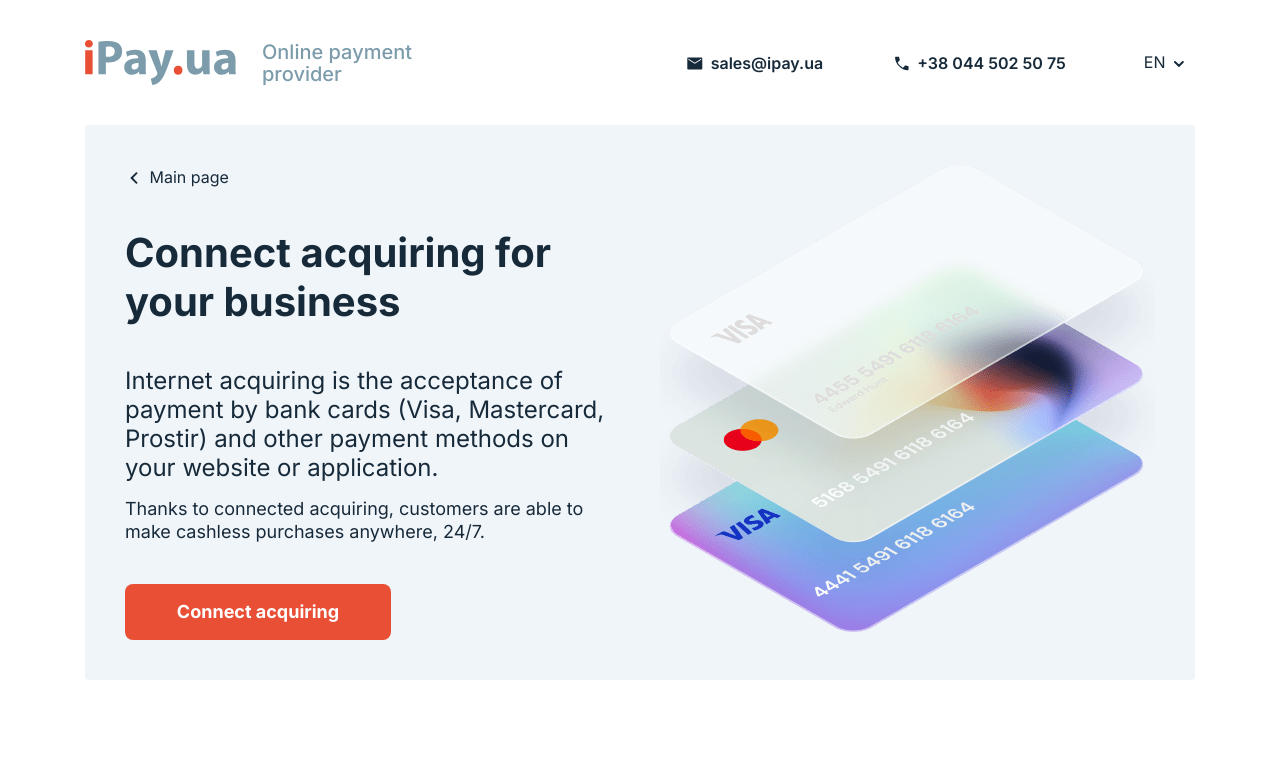
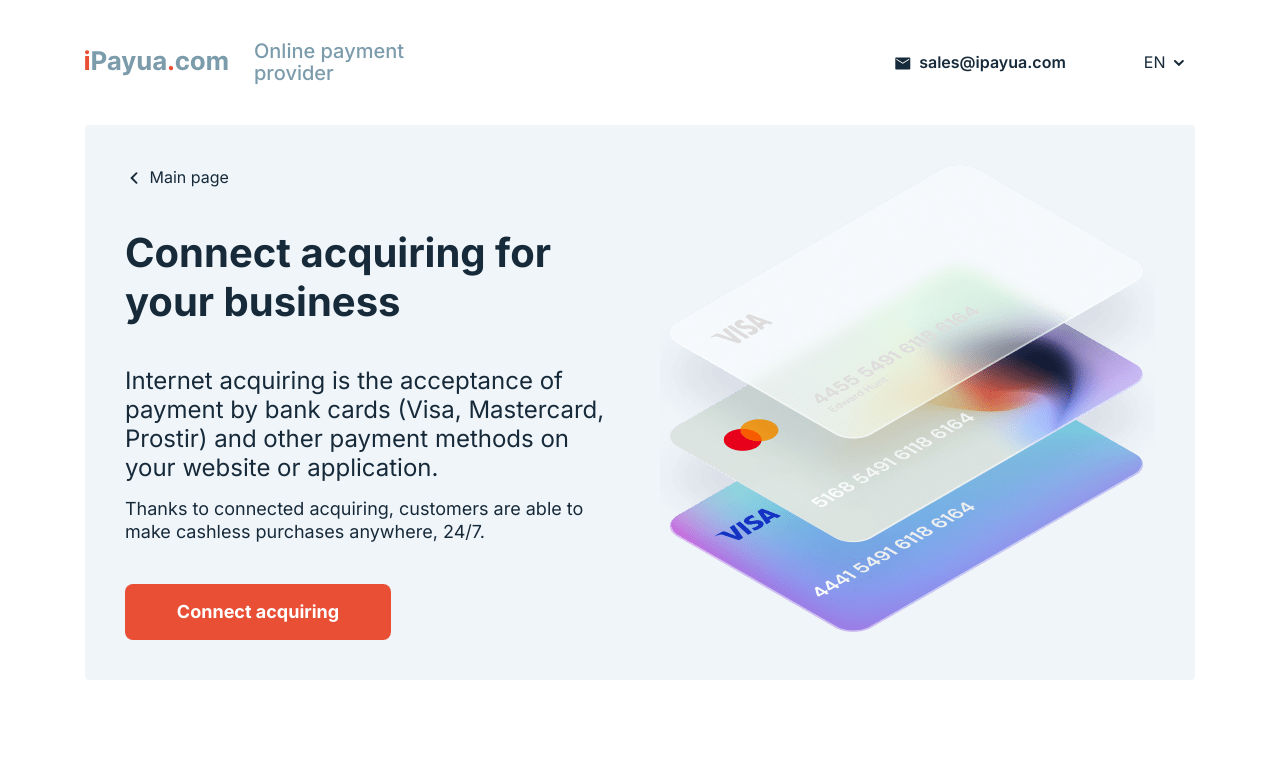
Before and after one commit to svirom/ipay-b2b-landing, a plain HTML site: page www/acquiring.html in a window 1280 px wide. Shown: the top 777 px of the page. Drawn offline with nearby package versions, Linux system fonts and the light colour scheme.

Commit message:
logo fixes

```diff
--- a/www/acquiring.html
+++ b/www/acquiring.html
@@ -26,7 +26,7 @@
             <div class="header-nav">
               <div class="header-logo">
                 <a href="#">
-                  <img src="img/ipay-dark.svg" alt="iPay">
+                  <img src="img/ipayuacom-dark.svg" alt="iPay">
                 </a>
                 <span class="header-logo__text">
                   <span>Online payment</span>
@@ -36,21 +36,21 @@
               <nav class="header-list">
                 <ul>
                   <li>
-                    <a href="mailto:sales@ipay.ua" class="header-list__link">
+                    <a href="mailto:sales@ipayua.com" class="header-list__link">
                       <svg width="16" height="13" viewBox="0 0 16 13" fill="" xmlns="http://www.w3.org/2000/svg">
                         <path d="M1.42126 12.5C1.12126 12.5 0.858765 12.3875 0.633765 12.1625C0.408765 11.9375 0.296265 11.675 0.296265 11.375V1.625C0.296265 1.325 0.408765 1.0625 0.633765 0.8375C0.858765 0.6125 1.12126 0.5 1.42126 0.5H14.1713C14.4713 0.5 14.7338 0.6125 14.9588 0.8375C15.1838 1.0625 15.2963 1.325 15.2963 1.625V11.375C15.2963 11.675 15.1838 11.9375 14.9588 12.1625C14.7338 12.3875 14.4713 12.5 14.1713 12.5H1.42126ZM7.79626 6.8375L14.1713 2.65625V1.625L7.79626 5.7125L1.42126 1.625V2.65625L7.79626 6.8375Z" fill=""/>
                       </svg>
-                      <span>sales@ipay.ua</span>
+                      <span>sales@ipayua.com</span>
                     </a>
                   </li>
-                  <li>
+                  <!-- <li>
                     <a href="tel:380445025075" class="header-list__link">
                       <svg width="14" height="15" viewBox="0 0 14 15" fill="" xmlns="http://www.w3.org/2000/svg">
                         <path d="M12.7025 14.25C11.1775 14.25 9.66189 13.875 8.15564 13.125C6.64939 12.375 5.29626 11.4 4.09626 10.2C2.89626 9 1.92126 7.64687 1.17126 6.14062C0.421265 4.63437 0.0462646 3.11875 0.0462646 1.59375C0.0462646 1.35625 0.127515 1.15625 0.290015 0.99375C0.452515 0.83125 0.652515 0.75 0.890015 0.75H3.51501C3.69001 0.75 3.84314 0.809375 3.97439 0.928125C4.10564 1.04687 4.19001 1.20625 4.22751 1.40625L4.73376 3.76875C4.75876 3.94375 4.75564 4.10312 4.72439 4.24687C4.69314 4.39062 4.62751 4.5125 4.52751 4.6125L2.65251 6.50625C3.35251 7.66875 4.13689 8.68125 5.00564 9.54375C5.87439 10.4062 6.85876 11.1375 7.95877 11.7375L9.74002 9.9C9.86502 9.7625 10.0088 9.66562 10.1713 9.60938C10.3338 9.55313 10.4963 9.54375 10.6588 9.58125L12.89 10.0688C13.0775 10.1062 13.2338 10.2 13.3588 10.35C13.4838 10.5 13.5463 10.675 13.5463 10.875V13.4062C13.5463 13.6438 13.465 13.8437 13.3025 14.0062C13.14 14.1687 12.94 14.25 12.7025 14.25Z" fill=""/>
                       </svg>
                       <span>+38 044 502 50 75</span>
                     </a>
-                  </li>
+                  </li> -->
                 </ul>
               </nav>
               <div class="header-lang dropdown">
@@ -393,7 +393,7 @@
                 <div class="col-auto">
                   <div class="footer-logo">
                     <a href="#">
-                      <img src="img/ipay-dark.svg" alt="iPay">
+                      <img src="img/ipayuacom-dark.svg" alt="iPay">
                     </a>
                     <span class="footer-logo__text">
                       <span>Online payment</span>
@@ -404,20 +404,20 @@
                 <div class="col-md-auto">
                   <div class="footer-list">
                     <ul>
-                      <li>
+                      <!-- <li>
                         <a href="tel:380445025075" class="footer-list__link">
                           <svg width="14" height="15" viewBox="0 0 14 15" fill="none" xmlns="http://www.w3.org/2000/svg">
                             <path d="M12.7025 14.25C11.1775 14.25 9.66189 13.875 8.15564 13.125C6.64939 12.375 5.29626 11.4 4.09626 10.2C2.89626 9 1.92126 7.64687 1.17126 6.14062C0.421265 4.63437 0.0462646 3.11875 0.0462646 1.59375C0.0462646 1.35625 0.127515 1.15625 0.290015 0.99375C0.452515 0.83125 0.652515 0.75 0.890015 0.75H3.51501C3.69001 0.75 3.84314 0.809375 3.97439 0.928125C4.10564 1.04687 4.19001 1.20625 4.22751 1.40625L4.73376 3.76875C4.75876 3.94375 4.75564 4.10312 4.72439 4.24687C4.69314 4.39062 4.62751 4.5125 4.52751 4.6125L2.65251 6.50625C3.35251 7.66875 4.13689 8.68125 5.00564 9.54375C5.87439 10.4062 6.85876 11.1375 7.95877 11.7375L9.74002 9.9C9.86502 9.7625 10.0088 9.66562 10.1713 9.60938C10.3338 9.55313 10.4963 9.54375 10.6588 9.58125L12.89 10.0688C13.0775 10.1062 13.2338 10.2 13.3588 10.35C13.4838 10.5 13.5463 10.675 13.5463 10.875V13.4062C13.5463 13.6438 13.465 13.8437 13.3025 14.0062C13.14 14.1687 12.94 14.25 12.7025 14.25Z" fill="#172A3A"/>
                           </svg>
                           <span>+38 044 502 50 75</span>
                         </a>
-                      </li>
+                      </li> -->
                       <li>
-                        <a href="mailto:sales@ipay.ua" class="footer-list__link">
+                        <a href="mailto:sales@ipayua.com" class="footer-list__link">
                           <svg width="16" height="13" viewBox="0 0 16 13" fill="none" xmlns="http://www.w3.org/2000/svg">
                             <path d="M1.42126 12.5C1.12126 12.5 0.858765 12.3875 0.633765 12.1625C0.408765 11.9375 0.296265 11.675 0.296265 11.375V1.625C0.296265 1.325 0.408765 1.0625 0.633765 0.8375C0.858765 0.6125 1.12126 0.5 1.42126 0.5H14.1713C14.4713 0.5 14.7338 0.6125 14.9588 0.8375C15.1838 1.0625 15.2963 1.325 15.2963 1.625V11.375C15.2963 11.675 15.1838 11.9375 14.9588 12.1625C14.7338 12.3875 14.4713 12.5 14.1713 12.5H1.42126ZM7.79626 6.8375L14.1713 2.65625V1.625L7.79626 5.7125L1.42126 1.625V2.65625L7.79626 6.8375Z" fill="#172A3A"/>
                           </svg>
-                          <span>sales@ipay.ua</span>
+                          <span>sales@ipayua.com</span>
                         </a>
                       </li>
                     </ul>
--- a/www/sass/layout/_footer.scss
+++ b/www/sass/layout/_footer.scss
@@ -24,10 +24,6 @@
 
   & > a {
     margin-right: 0.75rem;
-
-    img {
-      width: 85px;
-    }
   }
 
   &__text {
```
Also changed, not shown: www/home.html (+10 -10 lines), www/tollpayments.html (+10 -10 lines), www/css/custom.css, www/img/ipayuacom-dark.svg (added), www/img/ipayuacom-light.svg (added), 1 other file.
